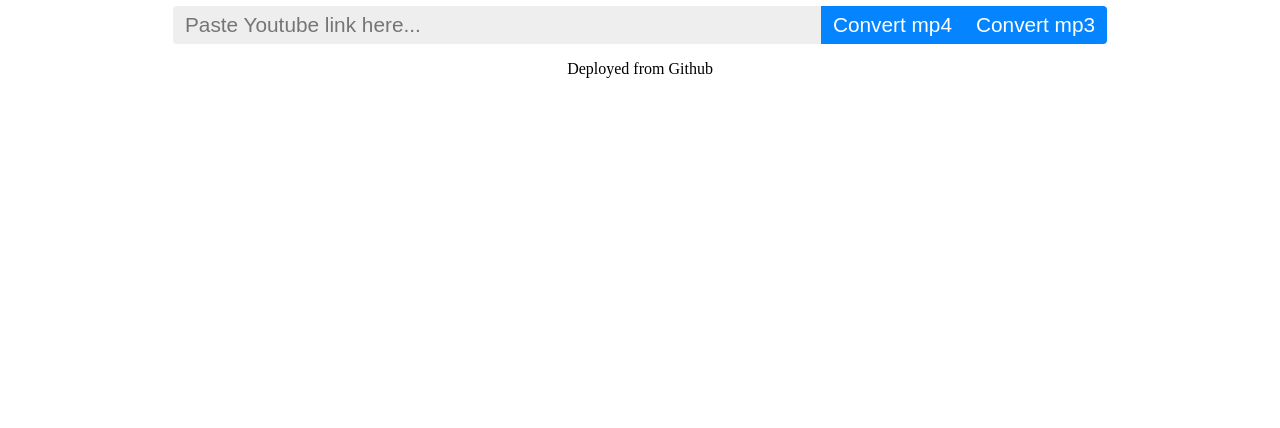
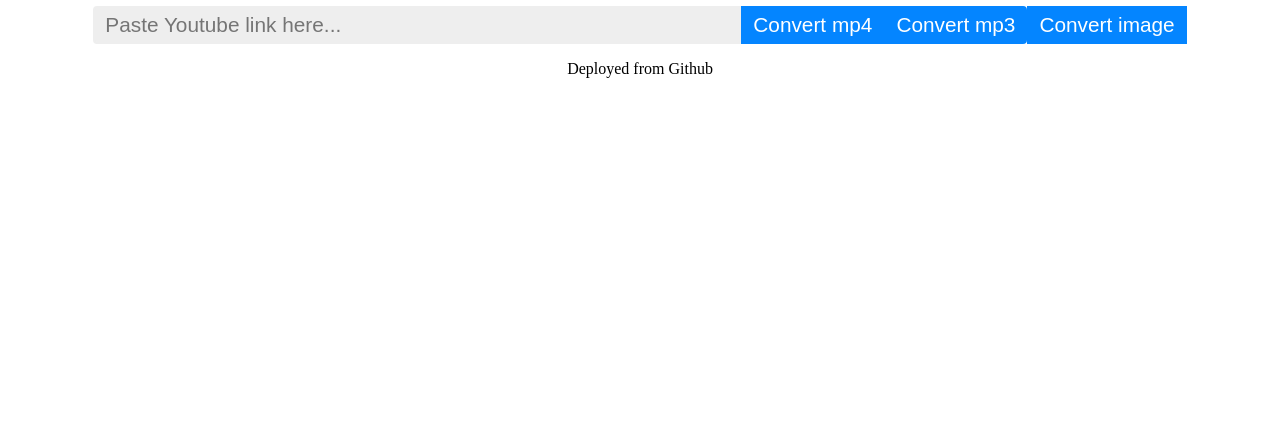
Before and after one commit to vmt07816/vmt07816-youtube-dl, a website: page index.html in a window 1280 px wide. Shown: the part 372-800 px from the top of the page. Drawn offline with Linux system fonts and the light colour scheme.

Commit message:
Update index.html

```diff
--- a/index.html
+++ b/index.html
@@ -9,7 +9,7 @@
 
 <body>
     <h1 class="heading">My Own Youtube Downloader !</h1>
-    <input class="URL-input" placeholder="Paste Youtube link here..."><button class="convert-button" id="mp4">Convert mp4</button><button class="convert-button" id='mp3'>Convert mp3</button>
+    <input class="URL-input" placeholder="Paste Youtube link here..."><button class="convert-button" id="mp4">Convert mp4</button><button class="convert-button" id='mp3'>Convert mp3</button><button class="convert-button" id='image'>Convert image</button>
     <p>Deployed from Github</p>
     <script src='script.js'></script>
 </body>
```
